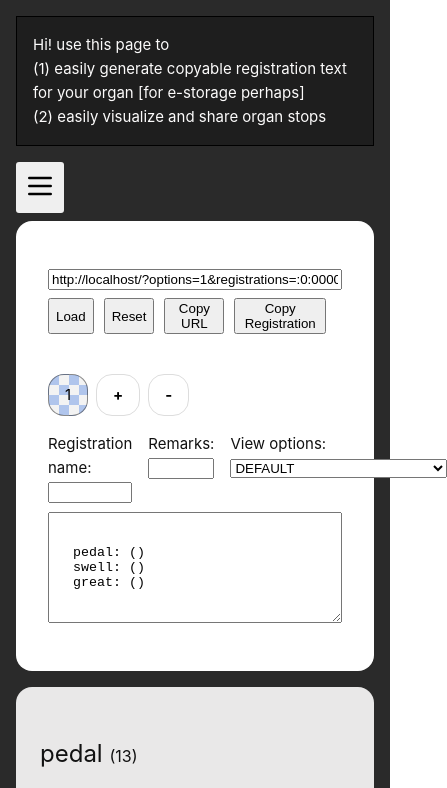
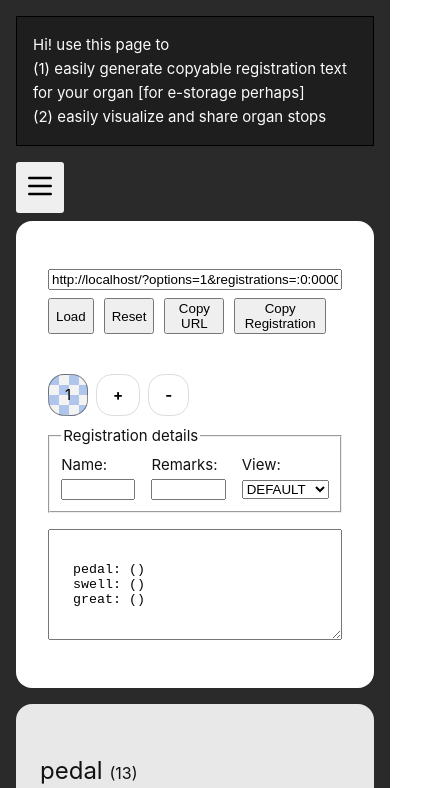
Before and after one commit to samyipsh/organ-registration, a Vue app: page / in a window 390 px wide. Shown: the top 788 px of the page, 447 px wide, since content can reach past the window. Built offline with nearby package versions, Linux system fonts and the light colour scheme.

Commit message:
[fix] responsive layout

```diff
--- a/src/App.vue
+++ b/src/App.vue
@@ -241,9 +241,10 @@ const loadInputQueryParam = () => {
             -
           </a>
         </div>
-        <div class="stop-details">
+        <fieldset class="stop-details">
+          <legend>Registration details</legend>
           <div>
-            <label for="sname">Registration name:</label><br>
+            <label for="sname">Name:</label><br>
             <!-- TODO: not sure why v-model= doesnt work... it should work for nested properties in Vue 3 and works for view_options below-->
             <input :value="url.registrations[curRegistration].name"
               @input="(event) => { url.registrations[curRegistration].name = (event.target as HTMLInputElement)?.value }"
@@ -256,8 +257,8 @@ const loadInputQueryParam = () => {
               type="text" id="remarks" name="regname"> -->
             <input v-model="url.registrations[curRegistration].remarks" type="text" id="remarks" name="regname">
           </div>
-          <div>
-            <label for="voptions">View options:</label><br>
+          <div class="view-options">
+            <label for="voptions">View:</label><br>
             <select v-model="url.registrations[curRegistration].view_option" type="text" id="voptions" name="voptions">
               <option value="0">DEFAULT</option> <!-- default 000-->
               <option value="7">ALL INFO</option> <!-- 111 -->
@@ -269,7 +270,8 @@ const loadInputQueryParam = () => {
               <option value="6">registration_name & difference</option> <!-- 110 -->
             </select>
           </div>
-        </div>
+        </fieldset>
+        <div style="padding-top: 1rem"></div>
         <textarea :value="instrumentsUsed" readonly rows="3"></textarea>
       </div>
     </div>
@@ -374,6 +376,7 @@ const loadInputQueryParam = () => {
   flex-direction: row;
   gap: 0.5rem;
   padding: 0.5rem 0;
+  overflow: scroll;
 }
 
 .stops-pagination a {
@@ -407,9 +410,9 @@ const loadInputQueryParam = () => {
 .stop-details {
   display: flex;
   flex-direction: row;
+  align-items: last baseline;
   gap: 1rem;
-  padding: 0.5rem 0;
-  width: 50%
+  width: 50%;
 }
 
 .remarks {
@@ -421,6 +424,7 @@ const loadInputQueryParam = () => {
   width: 100%;
 }
 
+
 textarea {
   white-space: pre-wrap;
   height: fit-content;
@@ -428,11 +432,13 @@ textarea {
   padding: 2rem 1.5rem;
 }
 
-/* Apply these styles when the viewport is 600px or less */
+/* Apply these styles when the viewport is 900px or less */
 @media (max-width: 900px) {
 
   .controls input,
-  textarea {
+  textarea,
+  .stop-details,
+  .view-options>select {
     width: 100%;
   }
 }
--- a/src/assets/base.css
+++ b/src/assets/base.css
@@ -53,6 +53,7 @@
 *,
 *::before,
 *::after {
+  /* modifies original context-box model where padding and border are not included in width and height */
   box-sizing: border-box;
   margin: 0;
   font-weight: normal;
```
